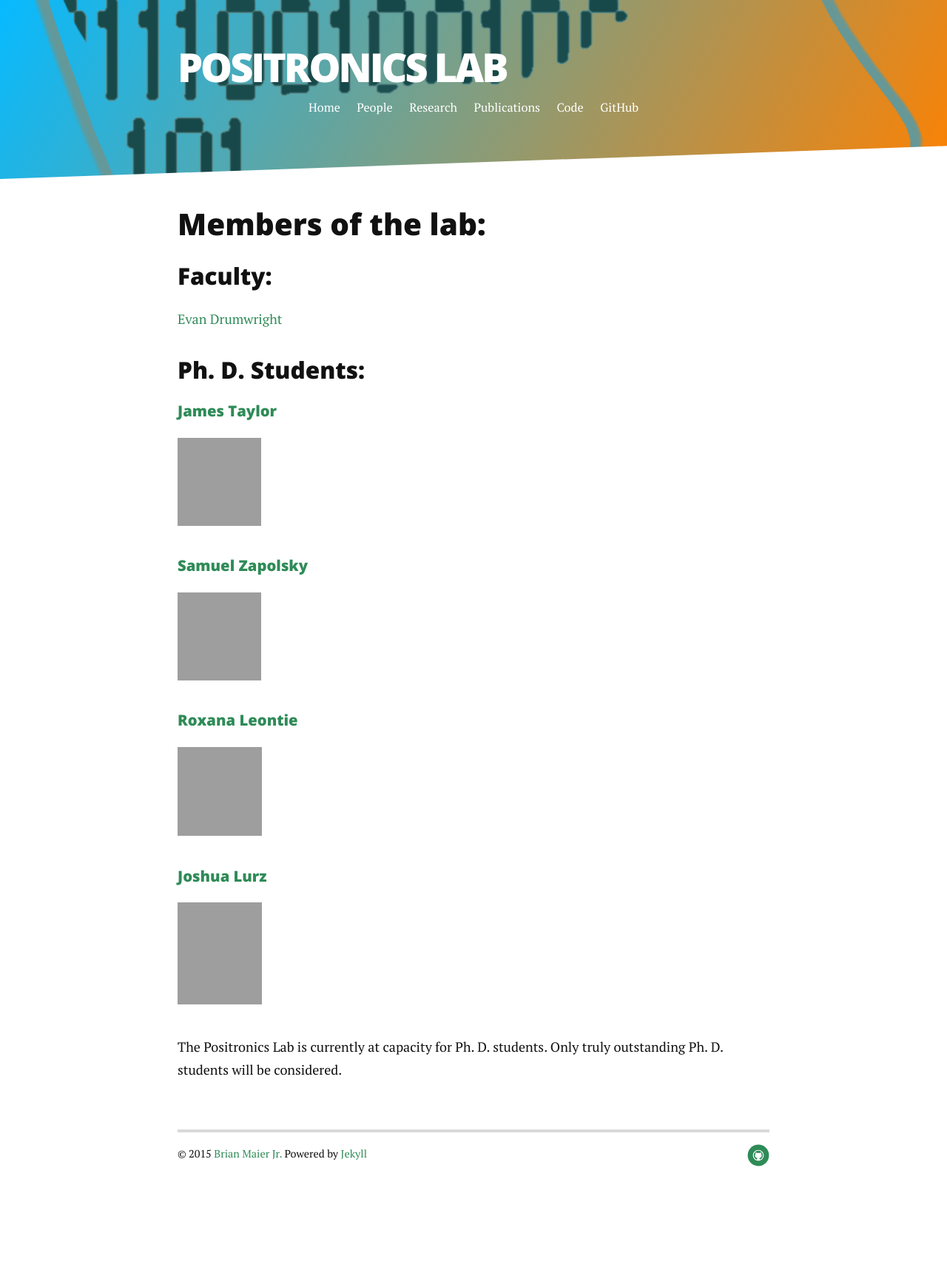
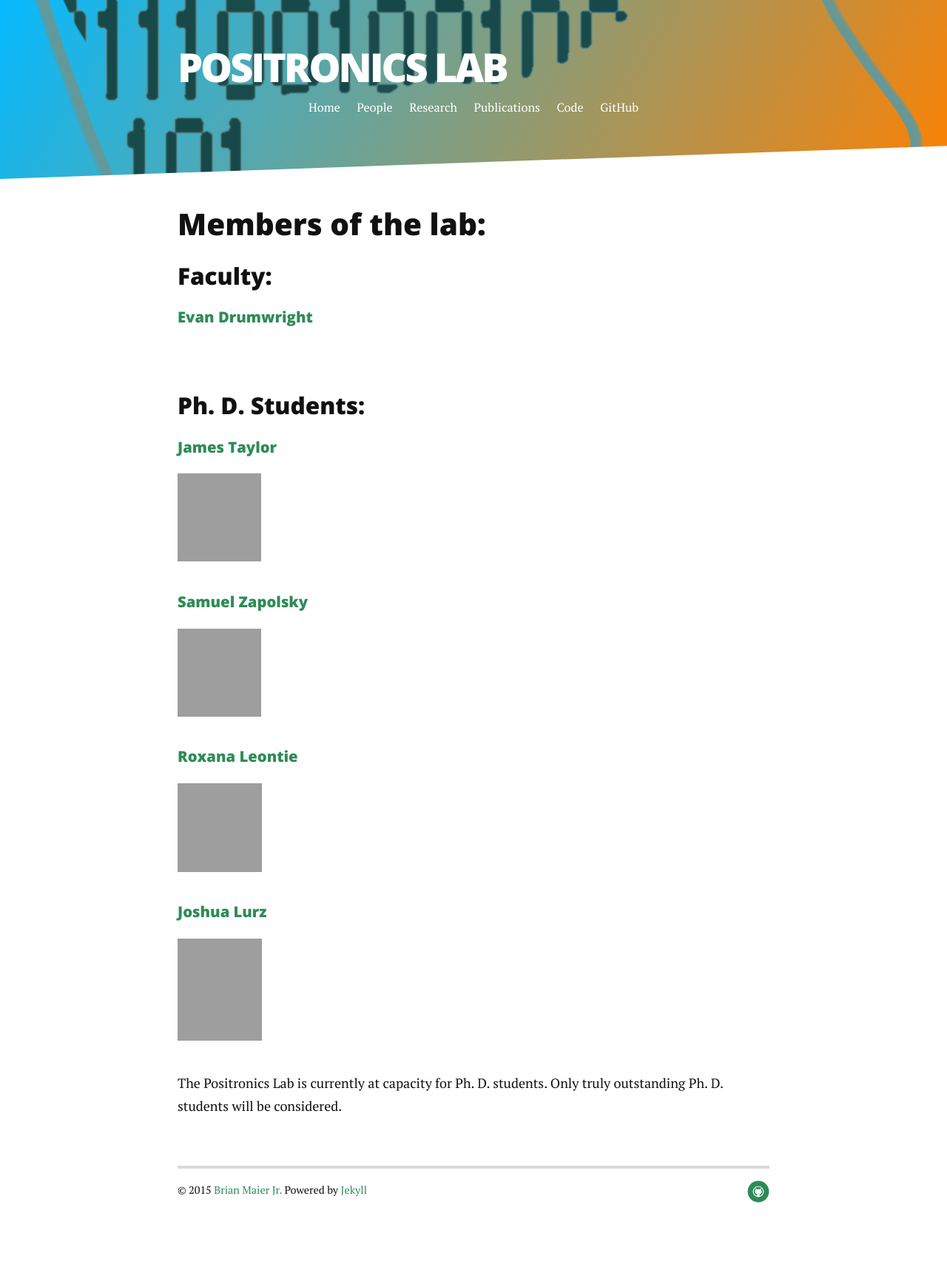
Before and after one commit to PositronicsLab/positronicslab.github.io, a Jekyll site: the page built from people.md, in a window 1280 px wide. Shown: the whole page at 74% size. Built offline with Jekyll 4.4.1, drawn with Linux system fonts in a browser that asks for light colours; nearby versions of some CDN libraries; Markdown is read by kramdown in place of the engine named in the settings; before the commit the page ends 1664 px from its top, so only the background shows below that; grey boxes are pictures that could not be loaded.

Commit message:
Updated web page

```diff
--- a/people.md
+++ b/people.md
@@ -7,7 +7,7 @@ title: People
 
 ###Faculty:
 
-[Evan Drumwright](http://robotics.gwu.edu/~drum)
+####[Evan Drumwright](http://robotics.gwu.edu/~drum)
 <img class="headShot" src="assets/img/evan-color2.jpg" alt="" height="119" />
 
 ### Ph. D. Students:
```
